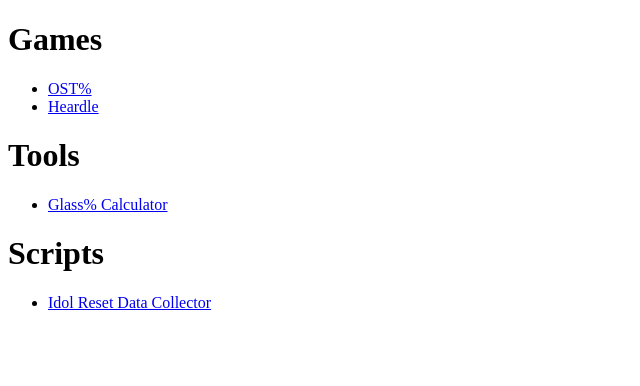
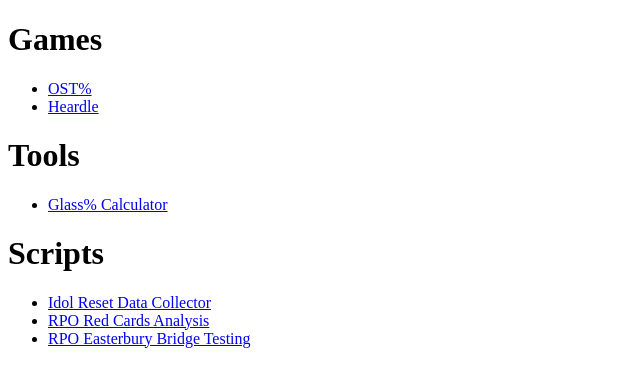
Before and after one commit to Mars7383/eh2018, a plain HTML site: page index.html in a window 1280 px wide. Shown: the whole page, without its empty margins (0-640 px from the left). Drawn offline with Linux system fonts and the light colour scheme.

Commit message:
add missing script links

```diff
--- a/index.html
+++ b/index.html
@@ -13,6 +13,8 @@
 <h1>Scripts</h1>
 <ul>
 <li><a href="/eh2018/scripts/idolreset.lua">Idol Reset Data Collector</a></li>
+<li><a href="/eh2018/scripts/cardanalysis.lua">RPO Red Cards Analysis</a></li>
+<li><a href="/eh2018/scripts/bridgetesting.lua">RPO Easterbury Bridge Testing</a></li>
 </ul>
 </body>
 </html>
```
